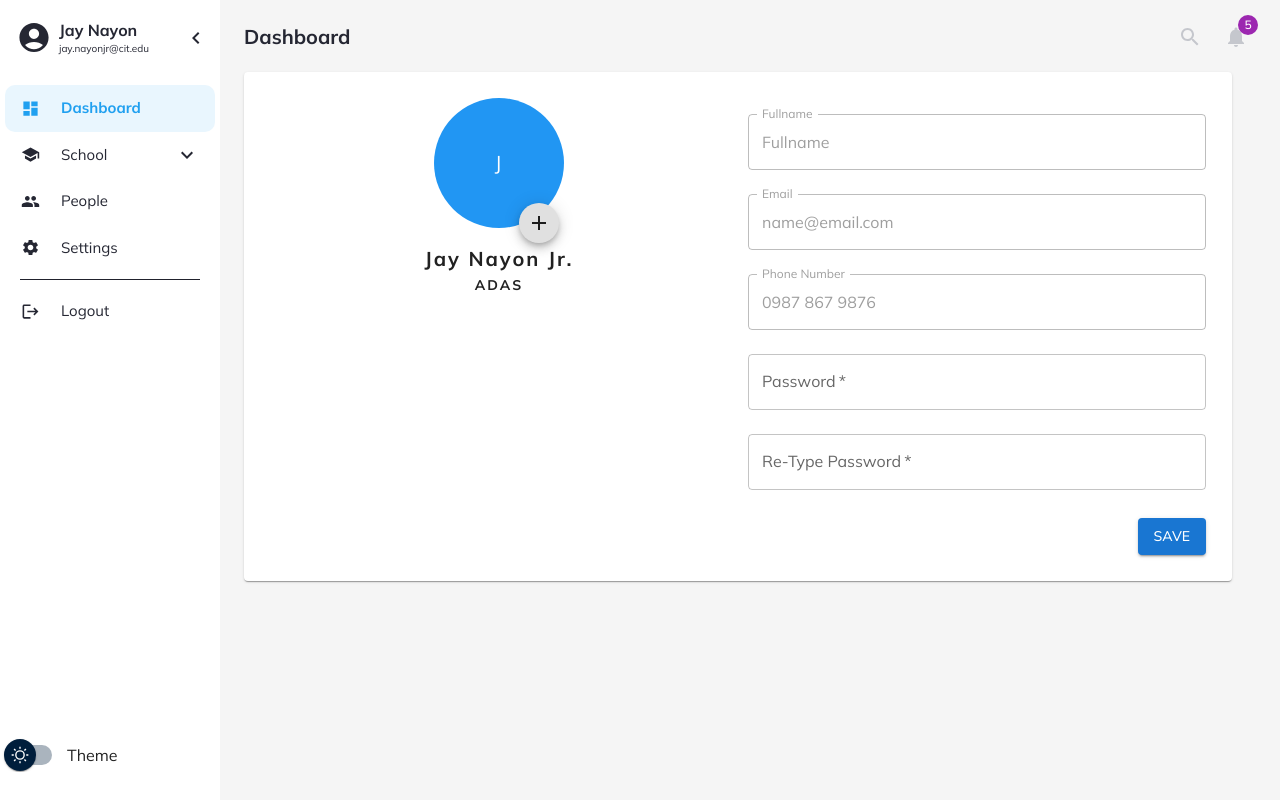
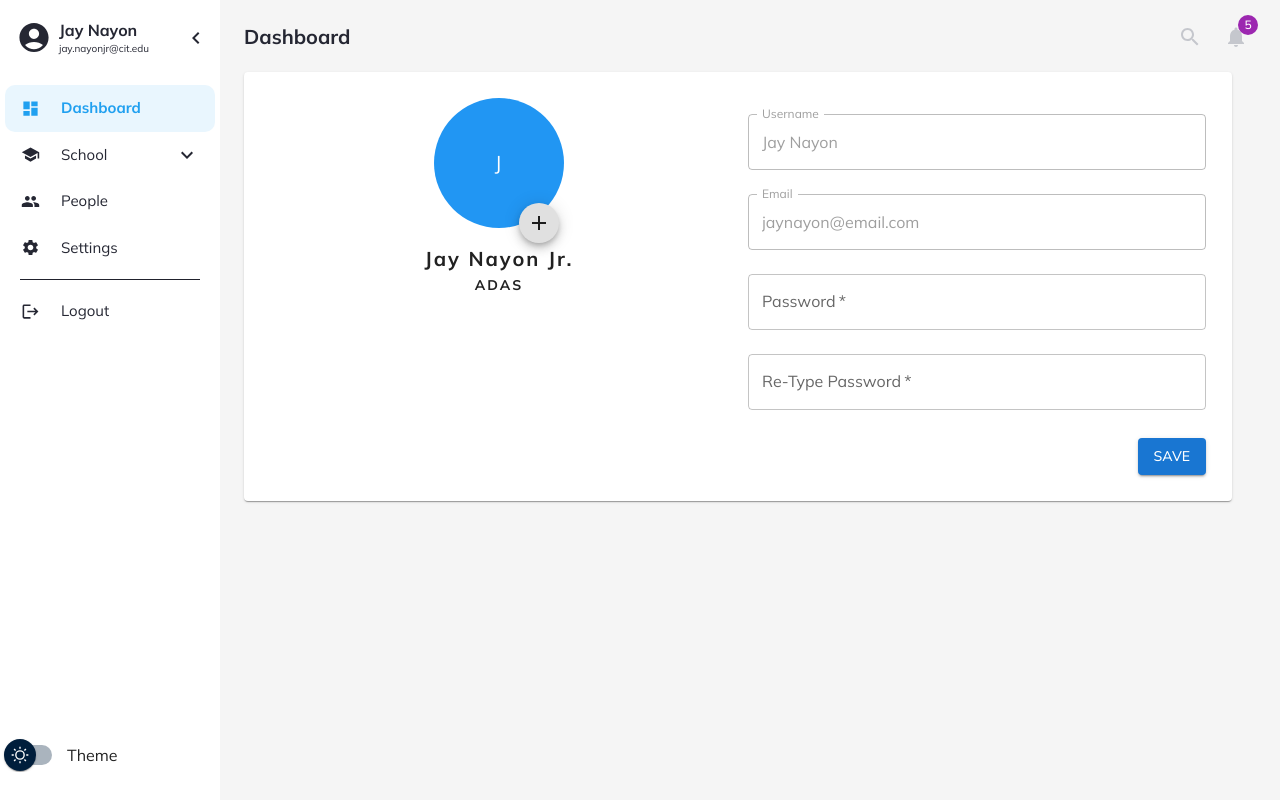
Before and after one commit to Jaynayon/princi-pal-frontend, a React (Create React App) app: page /settings in a window 1280 px wide. Both pictures are taken after a click on the button "Click to Login". Built offline with nearby package versions, Linux system fonts and the light colour scheme.

Commit message:
Profile and Settings Update

```diff
--- a/src/Components/Navigation/DisplayItems.js
+++ b/src/Components/Navigation/DisplayItems.js
@@ -181,13 +181,14 @@ export const ProfileTab = ({ user }) => {
                 <DialogTitle>My Profile</DialogTitle>
                 <DialogContent>
                     <Stack spacing={2} margin={2} direction="row" alignItems="center">
-                        <Avatar sx={{ bgcolor: blue[500], width: 90, height: 90, bottom: 125 }} alt="User Avatar"> </Avatar>
+                        <Avatar sx={{ bgcolor: blue[500], width: 90, height: 90, bottom: 165 }} alt="User Avatar"> </Avatar>
                         <Stack spacing={2}>
-                            <TextField disabled id="outlined-disabled" label="Username" defaultValue="username" margin="dense" />
-                            <TextField disabled id="outlined-disabled" label="Fullname" defaultValue={user.name} margin="dense" />
                             <TextField disabled id="outlined-disabled" label="Email" defaultValue={user.email} margin="normal" />
-                            <TextField disabled id="outlined-disabled" label="Role" defaultValue="ADAS" margin="normal" />
-                            <TextField disabled id="outlined-disabled" label="Number" defaultValue="0935 256 2584" margin="normal" />
+                            <TextField disabled id="outlined-disabled" label="Username" defaultValue={user.name} margin="dense" />
+                            <TextField disabled id="outlined-disabled" label="First Name" defaultValue="First Name" margin="dense" />
+                            <TextField disabled id="outlined-disabled" label="Middle Name" defaultValue="Middle Name" margin="dense" />
+                            <TextField disabled id="outlined-disabled" label="Last Name" defaultValue="Last Name" margin="dense" />
+                            <TextField disabled id="outlined-disabled" label="Position" defaultValue="ADAS" margin="normal" />
                         </Stack>
                     </Stack>
                 </DialogContent>
--- a/src/Pages/Settings.js
+++ b/src/Pages/Settings.js
@@ -141,9 +141,8 @@ function Settings() {
                     </Grid>
                     <Grid item xs={12} md={6} lg={6} sx={{ padding: '10px' }}>
                         <TextFieldWrapper>
-                            <TextField sx={{ width: '100%' }} disabled id="outlined-disabled" label="Fullname" defaultValue="Fullname" margin="normal" />
-                            <TextField sx={{ width: '100%' }} disabled id="outlined-disabled" label="Email" defaultValue="name@email.com" margin="normal" />
-                            <TextField sx={{ width: '100%' }} disabled id="outlined-disabled" label="Phone Number" defaultValue="0987 867 9876" margin="normal" />
+                            <TextField sx={{ width: '100%' }} disabled id="outlined-disabled" label="Username" defaultValue="Jay Nayon" margin="normal" />
+                            <TextField sx={{ width: '100%' }} disabled id="outlined-disabled" label="Email" defaultValue="jaynayon@email.com" margin="normal" />
                             <TextField sx={{ width: '100%' }} required id="outlined-required" label="Password" margin="normal" />
                             <TextField sx={{ width: '100%' }} required id="outlined-required" label="Re-Type Password" margin="normal" />
                         </TextFieldWrapper>
```
